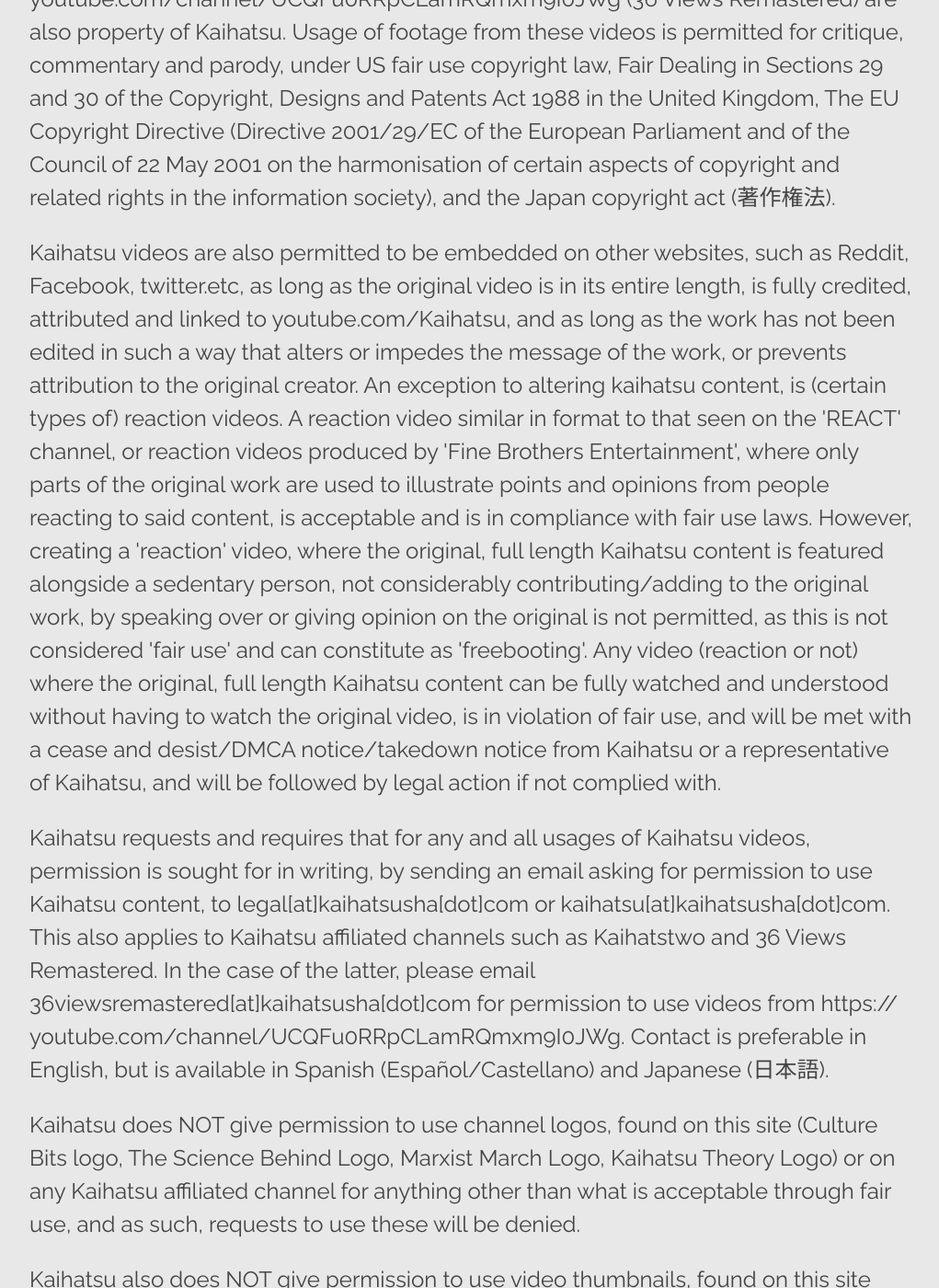
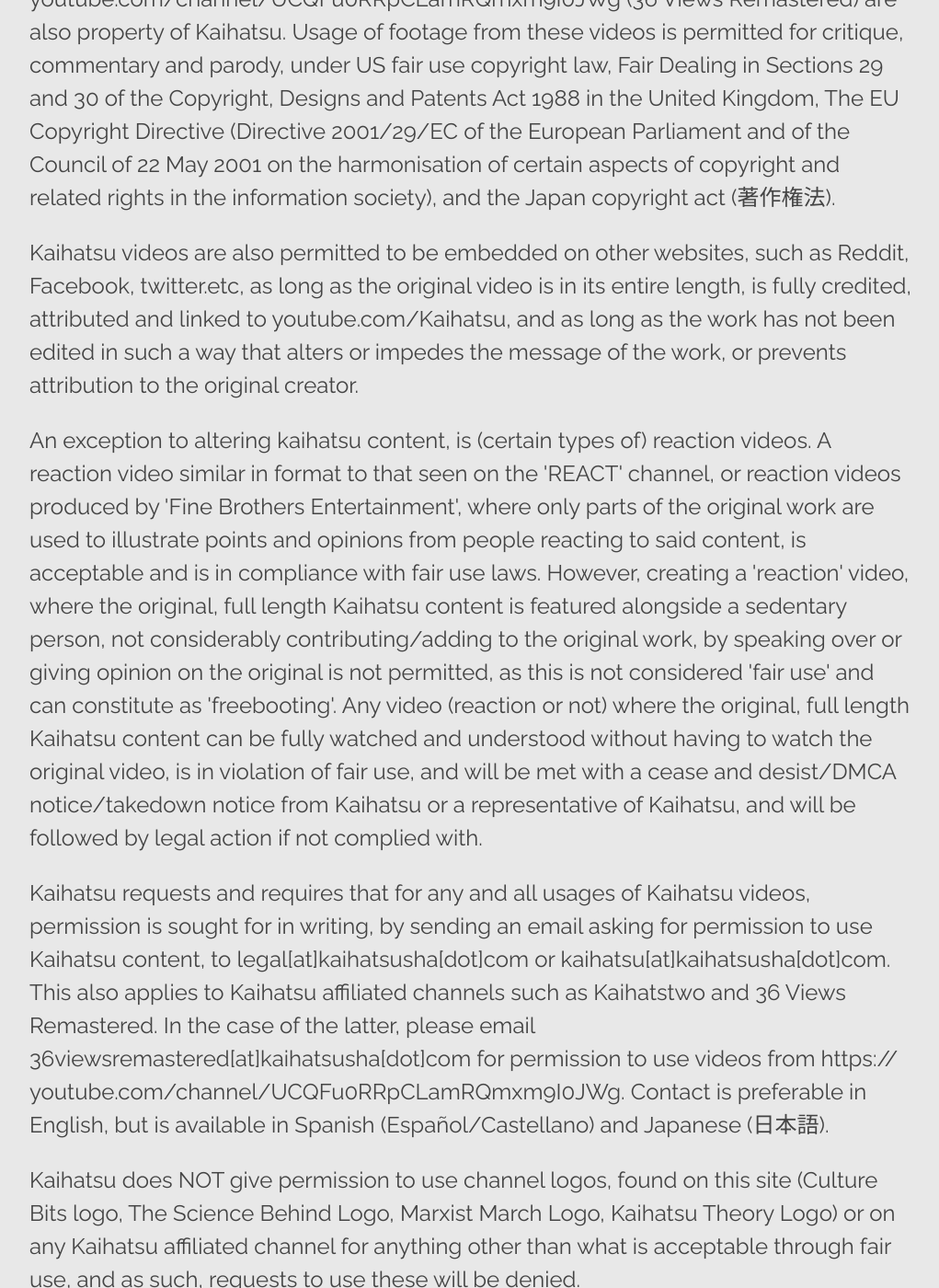
Before and after one commit to Kaihatsujin/kaihatsujin.github.io, a Jekyll site: the page built from legal.html, in a window 1280 px wide and 1400 px high, scrolled down 2412 px. Shown: the whole window at 92% size, without its empty margins (128-1149 px from the left). Built offline with Jekyll 4.4.1, drawn with Linux system fonts in a browser that asks for light colours.

Commit message:
Amended legal.
Small amendment regarding reaction videos.

```diff
--- a/legal.html
+++ b/legal.html
@@ -39,8 +39,13 @@
 	All content (videos, logos and images) on this website is property of Kaihatsu, and all videos located at http://youtube.com/Kaihatsu (Kaihatsu), https://youtube.com/channel/UCPIaJe6fNsMTe1kOx_euxNg (Kaihatstwo) and https:// youtube.com/channel/UCQFu0RRpCLamRQmxm9I0JWg (36 Views Remastered) are also property of Kaihatsu. Usage of footage from these videos is permitted for critique, commentary and parody, under US fair use copyright law, Fair Dealing in Sections 29 and 30 of the Copyright, Designs and Patents Act 1988 in the United Kingdom, The EU Copyright Directive (Directive 2001/29/EC of the European Parliament and of the Council of 22 May 2001 on the harmonisation of certain aspects of copyright and related rights in the information society), and the Japan copyright act (著作権法).
 </p>
 <p>
-	Kaihatsu videos are also permitted to be embedded on other websites, such as Reddit, Facebook, twitter.etc, as long as the original video is in its entire length, is fully credited, attributed and linked to youtube.com/Kaihatsu, and as long as the work has not been edited in such a way that alters or impedes the message of the work, or prevents attribution to the original creator. An exception to altering kaihatsu content, is (certain types of) reaction videos. A reaction video similar in format to that seen on the 'REACT' channel, or reaction videos produced by 'Fine Brothers Entertainment', where only parts of the original work are used to illustrate points and opinions from people reacting to said content, is acceptable and is in compliance with fair use laws. However, creating a 'reaction' video, where the original, full length Kaihatsu content is featured alongside a sedentary person, not considerably contributing/adding to the original work, by speaking over or giving opinion on the original is not permitted, as this is not considered 'fair use' and can constitute as 'freebooting'. Any video (reaction or not) where the original, full length Kaihatsu content can be fully watched and understood without having to watch the original video, is in violation of fair use, and will be met with a cease and desist/DMCA notice/takedown notice from Kaihatsu or a representative of Kaihatsu, and will be followed by legal action if not complied with.
+	Kaihatsu videos are also permitted to be embedded on other websites, such as Reddit, Facebook, twitter.etc, as long as the original video is in its entire length, is fully credited, attributed and linked to youtube.com/Kaihatsu, and as long as the work has not been edited in such a way that alters or impedes the message of the work, or prevents attribution to the original creator.
 </p>
+
+<p>
+	An exception to altering kaihatsu content, is (certain types of) reaction videos. A reaction video similar in format to that seen on the 'REACT' channel, or reaction videos produced by 'Fine Brothers Entertainment', where only parts of the original work are used to illustrate points and opinions from people reacting to said content, is acceptable and is in compliance with fair use laws. However, creating a 'reaction' video, where the original, full length Kaihatsu content is featured alongside a sedentary person, not considerably contributing/adding to the original work, by speaking over or giving opinion on the original is not permitted, as this is not considered 'fair use' and can constitute as 'freebooting'. Any video (reaction or not) where the original, full length Kaihatsu content can be fully watched and understood without having to watch the original video, is in violation of fair use, and will be met with a cease and desist/DMCA notice/takedown notice from Kaihatsu or a representative of Kaihatsu, and will be followed by legal action if not complied with.
+</p>
+
 <p>
 	Kaihatsu requests and requires that for any and all usages of Kaihatsu videos, permission is sought for in writing, by sending an email asking for permission to use Kaihatsu content, to legal[at]kaihatsusha[dot]com or kaihatsu[at]kaihatsusha[dot]com. This also applies to Kaihatsu affiliated channels such as Kaihatstwo and 36 Views Remastered. In the case of the latter, please email 36viewsremastered[at]kaihatsusha[dot]com for permission to use videos from https:// youtube.com/channel/UCQFu0RRpCLamRQmxm9I0JWg. Contact is preferable in English, but is available in Spanish (Español/Castellano) and Japanese (日本語).
 </p>
```
